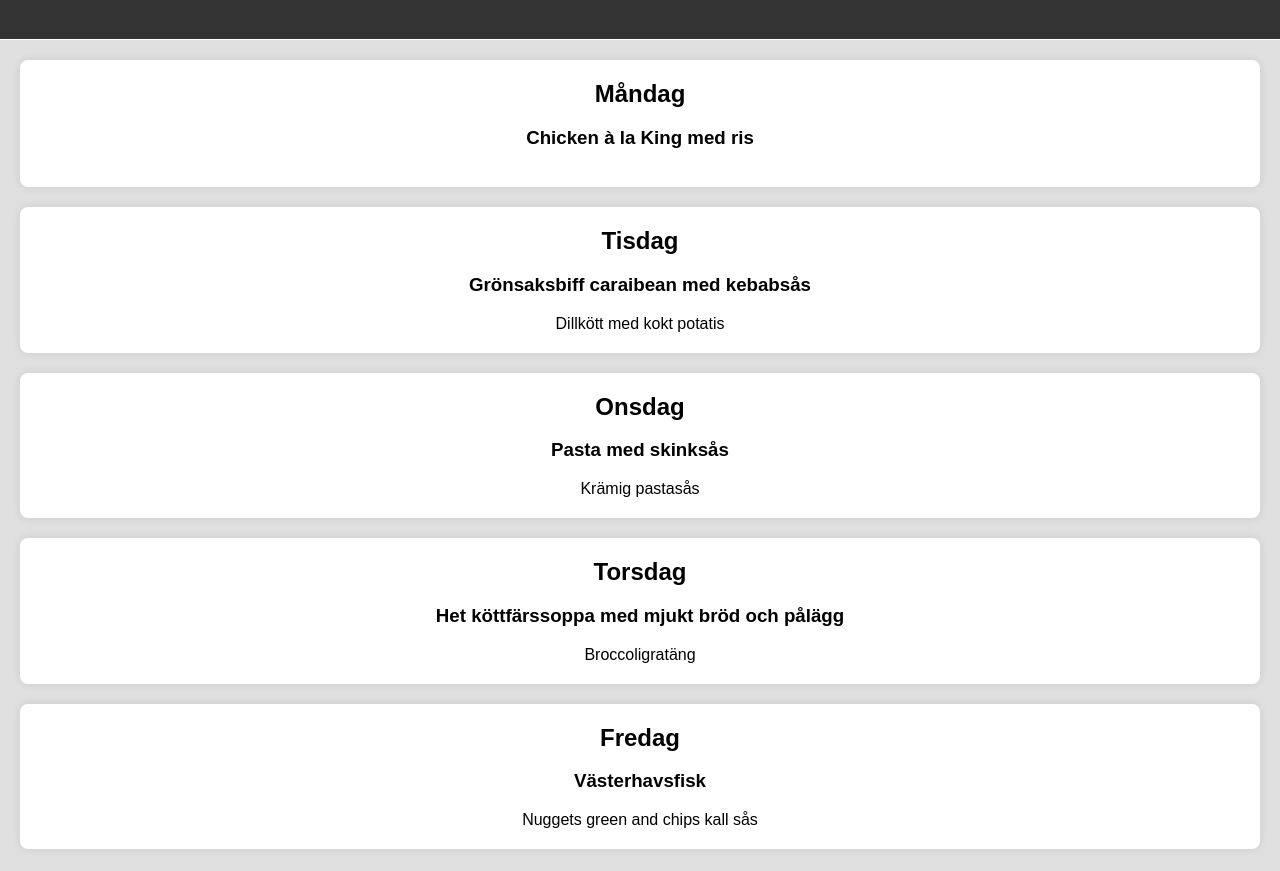
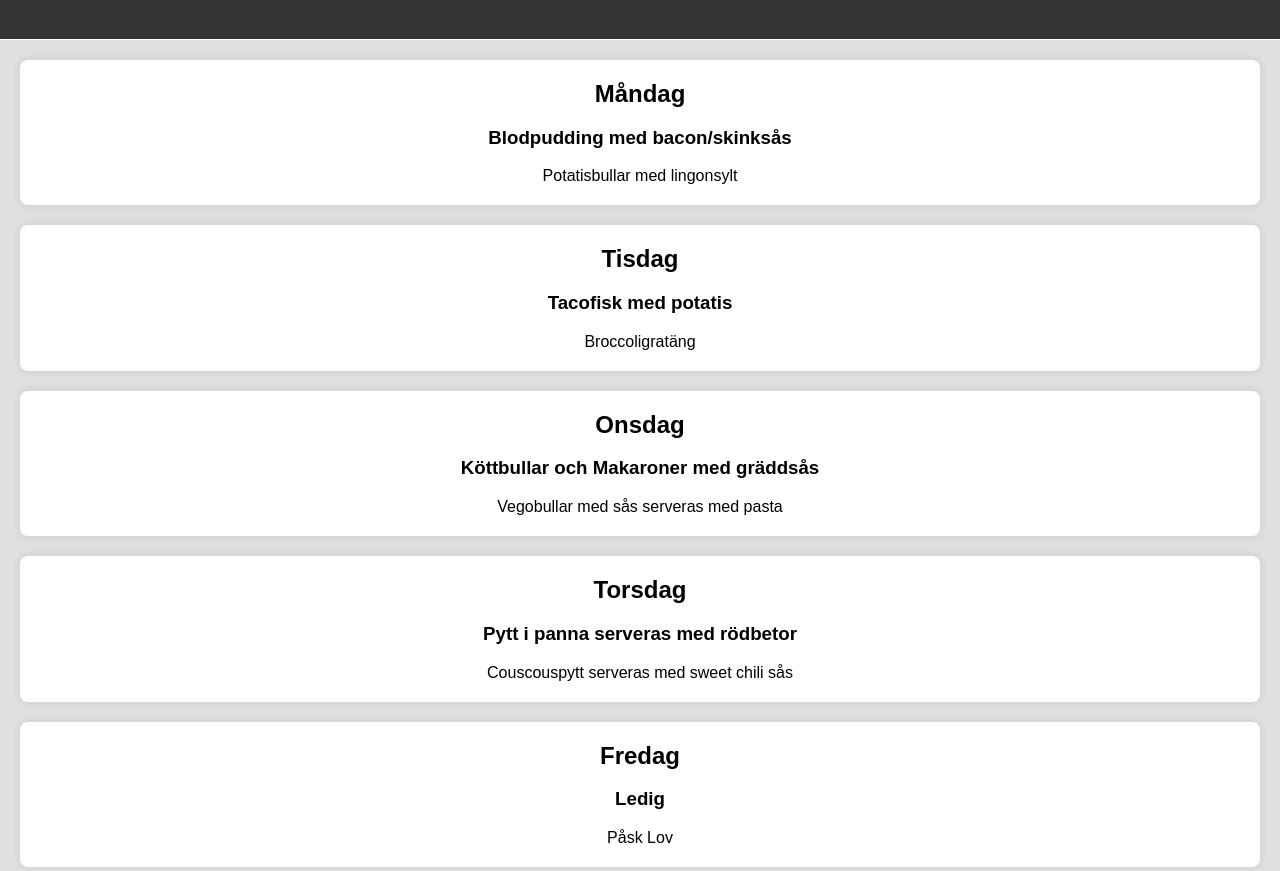
Before and after one commit to VallaNews/efeifeahjouifhsfhuihfuiehuiaufiheuajsifosejifojseifjseofhye-gofuhe-sfjiej-fhtduhiojujguiofdjgikgifjs, a plain HTML site: page Matsedel.html in a window 1280 px wide. Shown: the part 81-952 px from the top of the page. Drawn offline with Linux system fonts and the light colour scheme.

Commit message:
Update Matsedel.html

```diff
--- a/Matsedel.html
+++ b/Matsedel.html
@@ -129,8 +129,8 @@
     <div class="top-article">
         <div class="meal">
           <h2>Måndag</h2>
-          <h3>Chicken à la King med ris</h3>
-          <p></p>
+          <h3>Blodpudding med bacon/skinksås</h3>
+          <p>Potatisbullar med lingonsylt</p>
           <p></p>
           <p></p>
         </div>
@@ -138,8 +138,9 @@
     <div class="top-article">
         <div class="meal">
           <h2>Tisdag</h2>
-          <h3>Grönsaksbiff caraibean med kebabsås</h3>
-          <p>Dillkött med kokt potatis</p>
+          <h3>Tacofisk med potatis
+</h3>
+          <p>Broccoligratäng</p>
           <p></p>
           <p></p>
         </div>
@@ -147,8 +148,10 @@
     <div class="top-article">
         <div class="meal">
           <h2>Onsdag</h2>
-          <h3>Pasta med skinksås</h3>
-          <p>Krämig pastasås</p>
+          <h3>Köttbullar och Makaroner med gräddsås
+</h3>
+          <p>Vegobullar med sås serveras med pasta
+</p>
           <p></p>
           <p></p>
         </div>
@@ -156,8 +159,10 @@
     <div class="top-article">
         <div class="meal">
           <h2>Torsdag</h2>
-          <h3>Het köttfärssoppa med mjukt bröd och pålägg</h3>
-          <p>Broccoligratäng</p>
+          <h3>Pytt i panna serveras med rödbetor
+</h3>
+          <p>Couscouspytt serveras med sweet chili sås
+</p>
           <p></p>
           <p></p>
         </div>
@@ -165,8 +170,8 @@
     <div class="top-article">
         <div class="meal">
           <h2>Fredag</h2>
-          <h3>Västerhavsfisk</h3>
-          <p>Nuggets green and chips kall sås</p>
+          <h3>Ledig</h3>
+          <p>Påsk Lov</p>
           <p></p>
           <p></p>
         </div>
```
